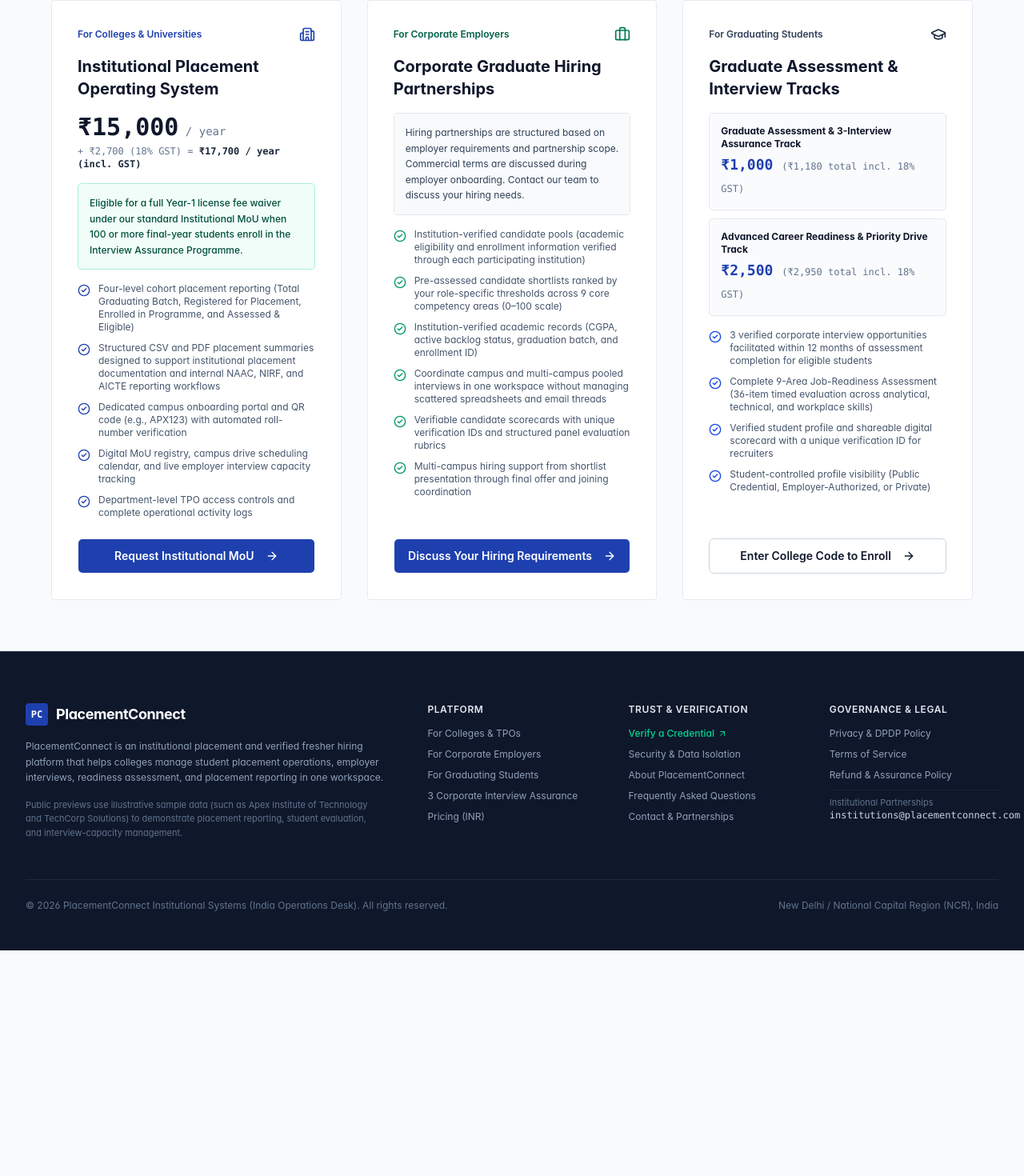
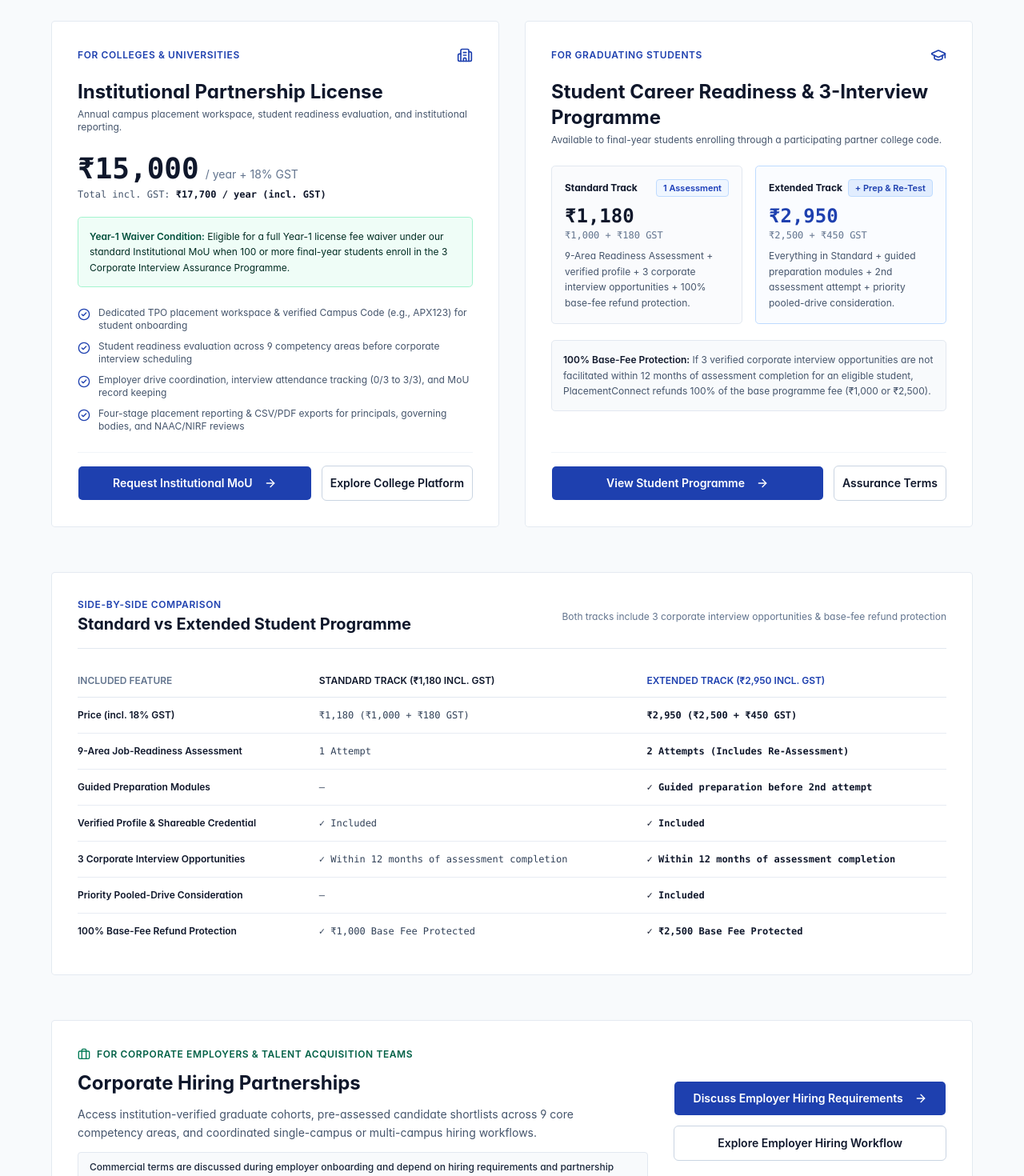
Before and after one commit to J2c-ashwani/Collegeplacement-, a Next.js app: page /pricing in a window 1280 px wide. Shown: the part 432-1902 px from the top of the page at 80% size. Before the commit the page ends 1620 px from the top, so only its background shows below. Built offline with nearby package versions, Linux system fonts and the light colour scheme.

Commit message:
Restructure /pricing into 2-column institutional/student published pricing with student comparison table and onboarding-only corporate partnerships

```diff
--- a/src/app/(public)/pricing/page.tsx
+++ b/src/app/(public)/pricing/page.tsx
@@ -5,63 +5,115 @@
   GraduationCap,
   CheckCircle2,
   ArrowRight,
+  ReceiptText,
 } from 'lucide-react';
 import { Button } from '@/components/ui/button';
-import {
-  INSTITUTION_COMMERCIAL_PLAN,
-  STUDENT_PROGRAMME_PLANS,
-  EMPLOYER_COMMERCIAL_POLICY,
-  GST_POLICY,
-} from '@/config/commercial-policy';
+import { INSTITUTION_COMMERCIAL_PLAN } from '@/config/commercial-policy';
+
+const COLLEGE_INCLUDED_SUMMARY = [
+  'Dedicated TPO placement workspace & verified Campus Code (e.g., APX123) for student onboarding',
+  'Student readiness evaluation across 9 competency areas before corporate interview scheduling',
+  'Employer drive coordination, interview attendance tracking (0/3 to 3/3), and MoU record keeping',
+  'Four-stage placement reporting & CSV/PDF exports for principals, governing bodies, and NAAC/NIRF reviews',
+] as const;
+
+const STUDENT_TRACK_COMPARISON = [
+  {
+    feature: 'Price (incl. 18% GST)',
+    standard: '₹1,180 (₹1,000 + ₹180 GST)',
+    extended: '₹2,950 (₹2,500 + ₹450 GST)',
+  },
+  {
+    feature: '9-Area Job-Readiness Assessment',
+    standard: '1 Attempt',
+    extended: '2 Attempts (Includes Re-Assessment)',
+  },
+  {
+    feature: 'Guided Preparation Modules',
+    standard: '—',
+    extended: '✓ Guided preparation before 2nd attempt',
+  },
+  {
+    feature: 'Verified Profile & Shareable Credential',
+    standard: '✓ Included',
+    extended: '✓ Included',
+  },
+  {
+    feature: '3 Corporate Interview Opportunities',
+    standard: '✓ Within 12 months of assessment completion',
+    extended: '✓ Within 12 months of assessment completion',
+  },
+  {
+    feature: 'Priority Pooled-Drive Consideration',
+    standard: '—',
+    extended: '✓ Included',
+  },
+  {
+    feature: '100% Base-Fee Refund Protection',
+    standard: '✓ ₹1,000 Base Fee Protected',
+    extended: '✓ ₹2,500 Base Fee Protected',
+  },
+] as const;
 
 export default function PricingPage() {
   return (
-    <div className="min-h-screen bg-slate-50 py-16 px-4 sm:px-6 lg:px-8">
-      <div className="max-w-6xl mx-auto space-y-12">
-        {/* Header: Simple Commercial Decision */}
+    <div className="min-h-screen bg-slate-50 py-16 px-4 sm:px-6 lg:px-8 text-slate-900">
+      <div className="max-w-6xl mx-auto space-y-14">
+        {/* 1. Hero: Simple, Transparent Pricing */}
         <div className="space-y-4 border-b border-slate-200 pb-10">
           <div className="inline-flex items-center gap-2 px-3 py-1 rounded-full bg-blue-50 border border-blue-200 text-xs font-semibold text-[#1E40AF]">
-            Institutional &amp; Student Programme Pricing (INR + 18% GST)
+            Published Institutional &amp; Student Programme Pricing
           </div>
-          <h1 className="text-3xl sm:text-4xl font-bold tracking-tight text-slate-900">
-            Transparent Institutional &amp; Student Programme Pricing
+          <h1 className="text-3xl sm:text-5xl font-bold tracking-tight text-slate-900">
+            Simple, Transparent Pricing
           </h1>
-          <p className="text-sm sm:text-base text-slate-600 max-w-3xl leading-relaxed">
-            {GST_POLICY.legalNote}
+          <p className="text-base sm:text-lg text-slate-600 max-w-3xl leading-relaxed">
+            Institutional pricing and student programme fees are published below. Corporate hiring partnerships are structured separately based on employer requirements and partnership scope.
           </p>
         </div>
 
-        {/* 3-Column Matrix: College Pricing, Student Pricing, Employer Onboarding Inquiry */}
-        <div className="grid grid-cols-1 lg:grid-cols-3 gap-8 items-stretch">
-          {/* Column 1: Institutions */}
+        {/* 2. Published Pricing Cards: Colleges & Students */}
+        <div className="grid grid-cols-1 lg:grid-cols-2 gap-8 items-stretch">
+          {/* Card 1: For Colleges & Universities */}
           <div className="bg-white rounded-md border border-slate-200/90 p-7 sm:p-8 flex flex-col justify-between space-y-6">
-            <div className="space-y-4">
+            <div className="space-y-5">
               <div className="flex items-center justify-between">
-                <span className="text-xs font-semibold text-[#1E40AF]">
+                <span className="text-xs font-semibold uppercase tracking-wider text-[#1E40AF]">
                   For Colleges &amp; Universities
                 </span>
                 <Building2 className="h-5 w-5 text-[#1E40AF]" />
               </div>
-              <h2 className="text-xl font-bold text-slate-900">
-                {INSTITUTION_COMMERCIAL_PLAN.name}
+              <div className="space-y-1">
+                <h2 className="text-2xl font-bold text-slate-900">
+                  Institutional Partnership License
                 </h2>
-              <div>
-                <div className="text-3xl font-mono font-bold text-slate-900">
+                <p className="text-xs text-slate-600">
+                  Annual campus placement workspace, student readiness evaluation, and institutional reporting.
+                </p>
+              </div>
+
+              <div className="pt-1">
+                <div className="flex items-baseline gap-2">
+                  <span className="text-3xl sm:text-4xl font-mono font-bold text-slate-900">
                     {INSTITUTION_COMMERCIAL_PLAN.formattedBase}
-                  <span className="text-sm font-normal text-slate-500"> / year</span>
+                  </span>
+                  <span className="text-sm text-slate-500">/ year + 18% GST</span>
                 </div>
-                <div className="text-xs font-mono text-slate-500 mt-1">
-                  + {INSTITUTION_COMMERCIAL_PLAN.formattedGst} ={' '}
-                  <strong className="text-slate-800">
+                <div className="text-xs font-mono text-slate-600 mt-1">
+                  Total incl. GST:{' '}
+                  <strong className="text-slate-900">
                     {INSTITUTION_COMMERCIAL_PLAN.formattedTotal}
                   </strong>
                 </div>
               </div>
-              <div className="p-3.5 rounded-md bg-emerald-50/70 border border-emerald-200 text-xs text-emerald-900 font-medium leading-relaxed">
-                {INSTITUTION_COMMERCIAL_PLAN.pilotWaiverNote}
+
+              <div className="p-3.5 rounded-md bg-emerald-50/80 border border-emerald-200 text-xs text-emerald-950 leading-relaxed">
+                <strong className="font-semibold text-emerald-900">Year-1 Waiver Condition:</strong>{' '}
+                Eligible for a full Year-1 license fee waiver under our standard Institutional MoU when 100 or more final-year students enroll in the 3 Corporate Interview Assurance Programme.
               </div>
-              <ul className="space-y-2.5 text-xs text-slate-600">
-                {INSTITUTION_COMMERCIAL_PLAN.deliverables.map((item) => (
+
+              <ul className="space-y-2.5 text-xs text-slate-600 pt-1">
+                {COLLEGE_INCLUDED_SUMMARY.map((item) => (
                   <li key={item} className="flex items-start gap-2.5">
                     <CheckCircle2 className="h-4 w-4 text-[#1E40AF] shrink-0 mt-0.5" />
                     <span>{item}</span>
@@ -70,94 +122,195 @@
               </ul>
             </div>
 
-            <Button asChild className="w-full h-11 bg-[#1E40AF] hover:bg-blue-900 text-white font-semibold">
+            <div className="pt-4 border-t border-slate-100 flex flex-col sm:flex-row gap-3">
+              <Button asChild className="flex-1 h-11 bg-[#1E40AF] hover:bg-blue-900 text-white font-semibold">
                 <Link href="/contact">
                   Request Institutional MoU
                   <ArrowRight className="ml-2 h-4 w-4" />
                 </Link>
               </Button>
+              <Button asChild variant="outline" className="h-11 border-slate-300 font-semibold bg-white">
+                <Link href="/for-colleges">Explore College Platform</Link>
+              </Button>
+            </div>
           </div>
 
-          {/* Column 2: Corporate Employers (No Public Pricing Displayed) */}
+          {/* Card 2: For Graduating Students */}
           <div className="bg-white rounded-md border border-slate-200/90 p-7 sm:p-8 flex flex-col justify-between space-y-6">
-            <div className="space-y-4">
+            <div className="space-y-5">
               <div className="flex items-center justify-between">
-                <span className="text-xs font-semibold text-emerald-800">
-                  For Corporate Employers
+                <span className="text-xs font-semibold uppercase tracking-wider text-[#1E40AF]">
+                  For Graduating Students
                 </span>
-                <Briefcase className="h-5 w-5 text-emerald-700" />
+                <GraduationCap className="h-5 w-5 text-[#1E40AF]" />
               </div>
-              <h2 className="text-xl font-bold text-slate-900">
-                Corporate Graduate Hiring Partnerships
+              <div className="space-y-1">
+                <h2 className="text-2xl font-bold text-slate-900">
+                  Student Career Readiness &amp; 3-Interview Programme
                 </h2>
-              <div className="p-3.5 rounded-md bg-slate-50 border border-slate-200 text-xs text-slate-700 leading-relaxed">
-                Hiring partnerships are structured based on employer requirements and partnership scope. Commercial terms are discussed during employer onboarding. Contact our team to discuss your hiring needs.
-              </div>
-              <ul className="space-y-2.5 text-xs text-slate-600">
-                {EMPLOYER_COMMERCIAL_POLICY.deliverables.map((item) => (
-                  <li key={item} className="flex items-start gap-2.5">
-                    <CheckCircle2 className="h-4 w-4 text-emerald-600 shrink-0 mt-0.5" />
-                    <span>{item}</span>
-                  </li>
-                ))}
-              </ul>
+                <p className="text-xs text-slate-600">
+                  Available to final-year students enrolling through a participating partner college code.
+                </p>
               </div>
 
-            <Button asChild className="w-full h-11 bg-[#1E40AF] hover:bg-blue-900 text-white font-semibold">
-              <Link href="/contact">
-                Discuss Your Hiring Requirements
+              <div className="grid grid-cols-1 sm:grid-cols-2 gap-4 pt-1">
+                {/* Standard Track */}
+                <div className="p-4 rounded-md border border-slate-200 bg-slate-50/70 space-y-2">
+                  <div className="flex items-center justify-between">
+                    <span className="text-xs font-bold text-slate-900">Standard Track</span>
+                    <span className="text-[11px] font-semibold text-blue-800 bg-blue-50 border border-blue-200 px-2 py-0.5 rounded">
+                      1 Assessment
+                    </span>
+                  </div>
+                  <div className="font-mono text-2xl font-bold text-slate-900">
+                    ₹1,180
+                    <span className="text-xs font-normal text-slate-500 block">
+                      ₹1,000 + ₹180 GST
+                    </span>
+                  </div>
+                  <p className="text-xs text-slate-600 leading-relaxed">
+                    9-Area Readiness Assessment + verified profile + 3 corporate interview opportunities + 100% base-fee refund protection.
+                  </p>
+                </div>
+
+                {/* Extended Track */}
+                <div className="p-4 rounded-md border border-blue-200 bg-blue-50/30 space-y-2">
+                  <div className="flex items-center justify-between">
+                    <span className="text-xs font-bold text-slate-900">Extended Track</span>
+                    <span className="text-[11px] font-semibold text-[#1E40AF] bg-blue-100/80 border border-blue-200 px-2 py-0.5 rounded">
+                      + Prep &amp; Re-Test
+                    </span>
+                  </div>
+                  <div className="font-mono text-2xl font-bold text-[#1E40AF]">
+                    ₹2,950
+                    <span className="text-xs font-normal text-slate-500 block">
+                      ₹2,500 + ₹450 GST
+                    </span>
+                  </div>
+                  <p className="text-xs text-slate-600 leading-relaxed">
+                    Everything in Standard + guided preparation modules + 2nd assessment attempt + priority pooled-drive consideration.
+                  </p>
+                </div>
+              </div>
+
+              <div className="p-3.5 rounded-md bg-slate-50 border border-slate-200 text-xs text-slate-600 leading-relaxed">
+                <strong className="font-semibold text-slate-900">100% Base-Fee Protection:</strong>{' '}
+                If 3 verified corporate interview opportunities are not facilitated within 12 months of assessment completion for an eligible student, PlacementConnect refunds 100% of the base programme fee (₹1,000 or ₹2,500).
+              </div>
+            </div>
+
+            <div className="pt-4 border-t border-slate-100 flex flex-col sm:flex-row gap-3">
+              <Button asChild className="flex-1 h-11 bg-[#1E40AF] hover:bg-blue-900 text-white font-semibold">
+                <Link href="/for-students">
+                  View Student Programme
                   <ArrowRight className="ml-2 h-4 w-4" />
                 </Link>
               </Button>
-          </div>
-
-          {/* Column 3: Graduating Students */}
-          <div className="bg-white rounded-md border border-slate-200/90 p-7 sm:p-8 flex flex-col justify-between space-y-6">
-            <div className="space-y-4">
-              <div className="flex items-center justify-between">
-                <span className="text-xs font-semibold text-slate-700">
-                  For Graduating Students
-                </span>
-                <GraduationCap className="h-5 w-5 text-slate-800" />
-              </div>
-              <h2 className="text-xl font-bold text-slate-900">
-                Graduate Assessment &amp; Interview Tracks
-              </h2>
-              <div className="space-y-2.5">
-                {STUDENT_PROGRAMME_PLANS.map((p) => (
-                  <div
-                    key={p.id}
-                    className="p-3.5 rounded-md border border-slate-200 bg-slate-50/70 space-y-1"
-                  >
-                    <div className="text-xs font-bold text-slate-900">{p.name}</div>
-                    <div className="font-mono text-lg font-bold text-[#1E40AF]">
-                      {p.formattedBase}{' '}
-                      <span className="text-xs font-normal text-slate-500">
-                        ({p.formattedTotal} incl. 18% GST)
-                      </span>
-                    </div>
-                  </div>
-                ))}
-              </div>
-              <ul className="space-y-2.5 text-xs text-slate-600">
-                {STUDENT_PROGRAMME_PLANS[0].deliverables.slice(0, 4).map((item) => (
-                  <li key={item} className="flex items-start gap-2.5">
-                    <CheckCircle2 className="h-4 w-4 text-blue-700 shrink-0 mt-0.5" />
-                    <span>{item}</span>
-                  </li>
-                ))}
-              </ul>
-            </div>
-
-            <Button asChild variant="outline" className="w-full h-11 border-slate-300 font-semibold bg-white">
-              <Link href="/for-students">
-                Enter College Code to Enroll
-                <ArrowRight className="ml-2 h-4 w-4" />
-              </Link>
+              <Button asChild variant="outline" className="h-11 border-slate-300 font-semibold bg-white">
+                <Link href="/placement-assurance">Assurance Terms</Link>
               </Button>
             </div>
           </div>
         </div>
+
+        {/* 3. Student Track Comparison Table (Standard vs Extended) */}
+        <section className="bg-white rounded-md border border-slate-200/90 p-6 sm:p-8 space-y-5">
+          <div className="flex flex-col sm:flex-row sm:items-center justify-between gap-2 border-b border-slate-200 pb-4">
+            <div>
+              <div className="text-xs font-semibold uppercase tracking-wider text-[#1E40AF]">
+                Side-by-Side Comparison
+              </div>
+              <h2 className="text-xl font-bold text-slate-900 mt-0.5">
+                Standard vs Extended Student Programme
+              </h2>
+            </div>
+            <span className="text-xs text-slate-500">
+              Both tracks include 3 corporate interview opportunities &amp; base-fee refund protection
+            </span>
+          </div>
+
+          <div className="overflow-x-auto">
+            <table className="w-full text-left border-collapse text-xs">
+              <thead>
+                <tr className="border-b border-slate-200 text-slate-500 uppercase">
+                  <th className="py-3 pr-4 font-semibold">Included Feature</th>
+                  <th className="py-3 px-4 font-semibold text-slate-900">
+                    Standard Track (₹1,180 incl. GST)
+                  </th>
+                  <th className="py-3 pl-4 font-semibold text-[#1E40AF]">
+                    Extended Track (₹2,950 incl. GST)
+                  </th>
+                </tr>
+              </thead>
+              <tbody className="divide-y divide-slate-200/80">
+                {STUDENT_TRACK_COMPARISON.map((row) => (
+                  <tr key={row.feature}>
+                    <td className="py-3.5 pr-4 font-semibold text-slate-900">{row.feature}</td>
+                    <td className="py-3.5 px-4 font-mono text-slate-700">{row.standard}</td>
+                    <td className="py-3.5 pl-4 font-mono font-semibold text-slate-900">
+                      {row.extended}
+                    </td>
+                  </tr>
+                ))}
+              </tbody>
+            </table>
+          </div>
+        </section>
+
+        {/* 4. Corporate Hiring Partnerships (No Public Employer Pricing) */}
+        <section className="bg-white rounded-md border border-slate-200/90 p-7 sm:p-8">
+          <div className="grid grid-cols-1 lg:grid-cols-12 gap-8 items-center">
+            <div className="lg:col-span-8 space-y-3">
+              <div className="inline-flex items-center gap-2 text-xs font-semibold uppercase tracking-wider text-emerald-800">
+                <Briefcase className="h-4 w-4 text-emerald-700" />
+                For Corporate Employers &amp; Talent Acquisition Teams
+              </div>
+              <h2 className="text-2xl font-bold text-slate-900">
+                Corporate Hiring Partnerships
+              </h2>
+              <p className="text-sm text-slate-600 leading-relaxed max-w-2xl">
+                Access institution-verified graduate cohorts, pre-assessed candidate shortlists across 9 core competency areas, and coordinated single-campus or multi-campus hiring workflows.
+              </p>
+              <p className="text-xs font-medium text-slate-800 bg-slate-50 border border-slate-200 rounded px-3.5 py-2.5 inline-block">
+                Commercial terms are discussed during employer onboarding and depend on hiring requirements and partnership scope.
+              </p>
+            </div>
+
+            <div className="lg:col-span-4 flex flex-col sm:flex-row lg:flex-col gap-3">
+              <Button asChild className="h-11 bg-[#1E40AF] hover:bg-blue-900 text-white font-semibold">
+                <Link href="/contact">
+                  Discuss Employer Hiring Requirements
+                  <ArrowRight className="ml-2 h-4 w-4" />
+                </Link>
+              </Button>
+              <Button asChild variant="outline" className="h-11 border-slate-300 font-semibold bg-white">
+                <Link href="/for-employers">Explore Employer Hiring Workflow</Link>
+              </Button>
+            </div>
+          </div>
+        </section>
+
+        {/* 5. Billing & Tax Information */}
+        <section className="rounded-md border border-slate-200 bg-slate-100/70 p-6 flex flex-col sm:flex-row sm:items-center justify-between gap-4 text-xs text-slate-600">
+          <div className="flex items-start gap-3 max-w-3xl">
+            <ReceiptText className="h-4 w-4 text-slate-500 shrink-0 mt-0.5" />
+            <div className="space-y-1 leading-relaxed">
+              <span className="font-bold text-slate-900 block">
+                Billing &amp; Statutory Tax Information
+              </span>
+              Prices shown for paid institutional and student programmes are exclusive of statutory 18% GST unless the GST-inclusive total is explicitly shown. GST-compliant tax invoices (HSN/SAC 998314 / 998519) are issued for applicable institutional and student transactions.
+            </div>
+          </div>
+          <div className="flex flex-wrap items-center gap-4 shrink-0 font-semibold text-[#1E40AF]">
+            <Link href="/refund-policy" className="hover:underline">
+              Refund &amp; Assurance Policy →
+            </Link>
+            <Link href="/faqs" className="hover:underline">
+              Pricing FAQs →
+            </Link>
+          </div>
+        </section>
+      </div>
     </div>
   );
 }
```
Also changed, not shown: 1 other file (tests, documents, lock files or other folders). Lines whose indentation alone changed are shown as unchanged.
